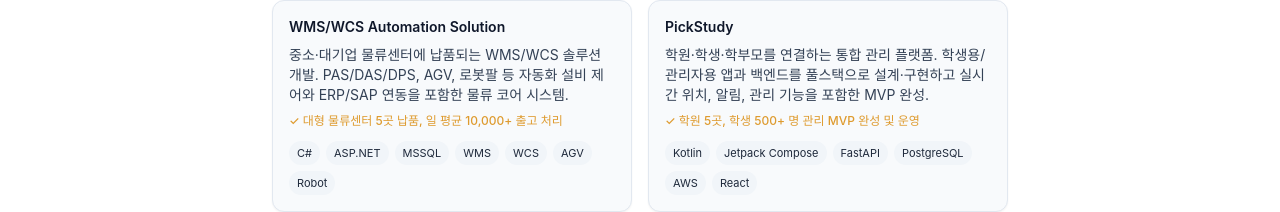
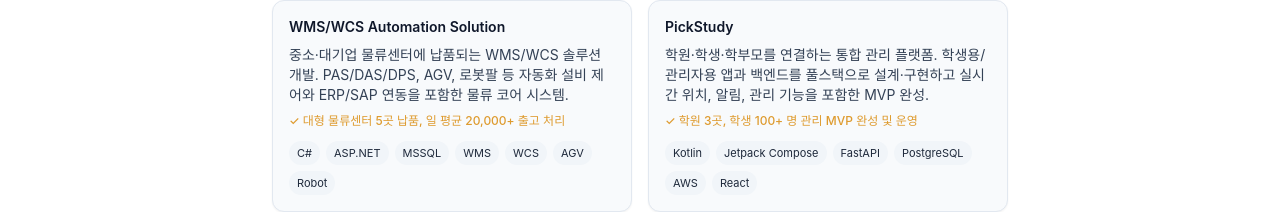
Before and after one commit to hjj5946-upply/hjj_resume, a React (Vite) app: page / in a window 1280 px wide. Shown: the part 2266-2478 px from the top of the page. Built offline with nearby package versions, Linux system fonts and the light colour scheme.

Commit message:
260106_1

```diff
--- a/src/App.tsx
+++ b/src/App.tsx
@@ -43,7 +43,7 @@
     description:
       "중소·대기업 물류센터에 납품되는 WMS/WCS 솔루션 개발. PAS/DAS/DPS, AGV, 로봇팔 등 자동화 설비 제어와 ERP/SAP 연동을 포함한 물류 코어 시스템.",
     techs: ["C#", "ASP.NET", "MSSQL", "WMS", "WCS", "AGV", "Robot"],
-    achievement: "대형 물류센터 5곳 납품, 일 평균 10,000+ 출고 처리",
+    achievement: "대형 물류센터 5곳 납품, 일 평균 20,000+ 출고 처리",
     link: undefined,
   },
   {
@@ -52,7 +52,7 @@
     description:
       "학원·학생·학부모를 연결하는 통합 관리 플랫폼. 학생용/관리자용 앱과 백엔드를 풀스택으로 설계·구현하고 실시간 위치, 알림, 관리 기능을 포함한 MVP 완성.",
     techs: ["Kotlin", "Jetpack Compose", "FastAPI", "PostgreSQL", "AWS", "React"],
-    achievement: "학원 5곳, 학생 500+ 명 관리 MVP 완성 및 운영",
+    achievement: "학원 3곳, 학생 100+ 명 관리 MVP 완성 및 운영",
     link: undefined,
   },
 
@@ -146,7 +146,7 @@
       "여성 패션 쇼핑몰을 위한 사용자 웹사이트 및 관리자 페이지를 1인 개발한 SaaS 형태의 서비스. 반응형 UI 기반으로 상품·주문·운영 관리 기능을 구현하고, Supabase를 활용한 데이터 관리 및 ECS 기반 배포 환경 구축.",
     techs: ["React", "Responsive Web", "Supabase", "ECS", "SaaS"],
     achievement: "1인 풀스택 개발, 기획부터 배포까지 3개월 완성",
-    link: "https://elfin.co.kr",
+    // link: "https://elfin.co.kr",
   },
   {
     id: "account",
```
